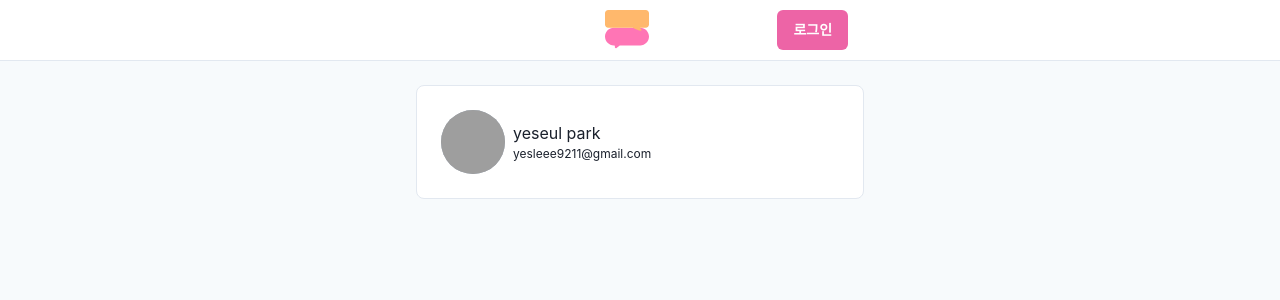
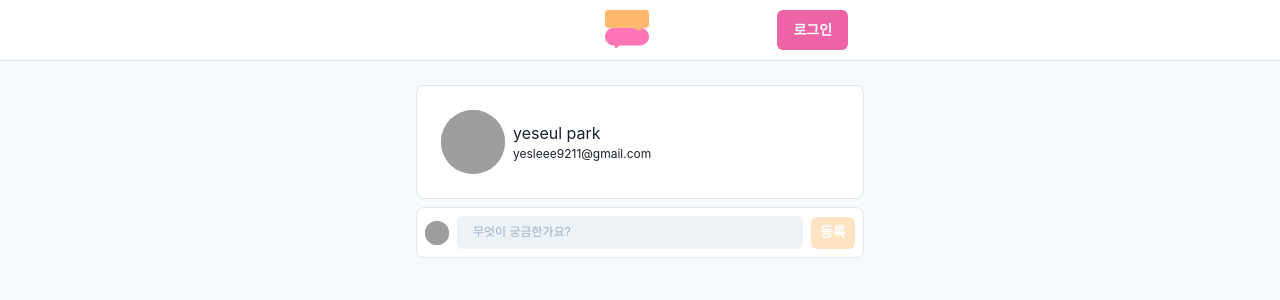
Before and after one commit to parkksss/mini_project, a Next.js app in the folder blahBlah/: page /1 in a window 1280 px wide. Shown: the top 300 px of the page. Built offline with nearby package versions, Linux system fonts and the light colour scheme; no server answers; grey boxes are pictures that could not be loaded.

Commit message:
[blahBlah] feat: 입력 컴포넌트 상단부 그리기

```diff
--- a/blahBlah/pages/[screenName]/index.tsx
+++ b/blahBlah/pages/[screenName]/index.tsx
@@ -1,6 +1,8 @@
 import { ServiceLayout } from "@/components/service_layout";
-import { Avatar, Box, Flex, Text } from "@chakra-ui/react";
+import { Avatar, Box, Button, Flex, Text, Textarea, useToast } from "@chakra-ui/react";
 import { NextPage } from "next";
+import { useState } from "react";
+import ResizeTextArea from 'react-textarea-autosize';
 
 const userInfo = {
     uid: 'test',
@@ -10,6 +12,8 @@
 }
 
 const UserHomePage: NextPage = () => {
+    const [message, setMessage] = useState('');
+    const toast = useToast();
     return (
         <ServiceLayout title="user home" minH="100vh" backgroundColor="gray.50">
             <Box maxW="md" mx="auto" pt="6">
@@ -22,6 +26,43 @@
                         </Flex>
                     </Flex>
                 </Box>
+                <Box borderWidth="1px" borderRadius="lg" overflow="hidden" mb="2" bg="white">
+                    <Flex align="center" p="2">
+                        <Avatar size="xs" src="https://bit.ly/brokken-link" mr="2" />
+                        <Textarea
+                            bg="gray.100"
+                            border="none"
+                            placeholder="무엇이 궁금한가요?"
+                            resize="none"
+                            minH="unset"
+                            overflow="hiddden"
+                            fontSize="xs"
+                            mr="2"
+                            maxRows={7}
+                            as={ResizeTextArea}
+                            value={message}
+                            onChange={(e) => {
+                                if (e.currentTarget.value) {
+                                    const lineCount = (e.currentTarget.value.match(/[^\n]*\n[^\n]*/gi)?.length ?? 1) + 1;
+                                    if (lineCount > 7) {
+                                        toast({
+                                            title: '최대 7줄까지만 입력 가능합니다.',
+                                            position: 'top-right',
+                                        });
+                                        return;
+                                    }
+                                }
+                                setMessage(e.currentTarget.value);
+                            }}/>
+                        <Button
+                            disabled={message.length === 0}
+                            bgColor="#FFBB6C"
+                            color="white"
+                            colorScheme="yelllow"
+                            variant="solid"
+                            size="sm">등록</Button>
+                    </Flex>
+                </Box>
             </Box>
         </ServiceLayout>
     );
```
Also changed, not shown: blahBlah/package.json (+16 -6 lines), 1 other file (tests, documents, lock files or other folders).
